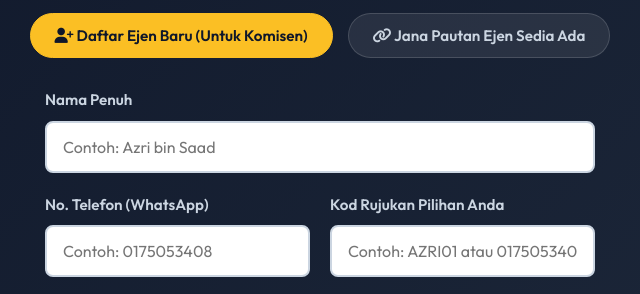
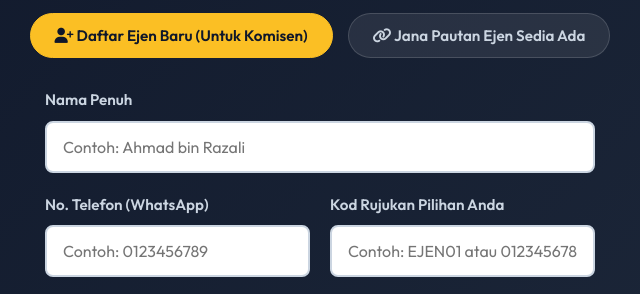
Before and after one commit to azrisaadproperties/pinjamankoperasi2u, a plain HTML site: page index.html in a window 1280 px wide. Shown: the part 3540-3834 px from the top of the page, 320-960 px from the left. Drawn offline with nearby package versions, Linux system fonts and the light colour scheme; no server answers.

Commit message:
Remove all personal name placeholders and replace with generic placeholders

```diff
--- a/index.html
+++ b/index.html
@@ -902,16 +902,16 @@
                     <form id="affiliate-reg-form">
                         <div class="form-group">
                             <label style="color: #cbd5e1;">Nama Penuh</label>
-                            <input type="text" id="aff-nama" required placeholder="Contoh: Azri bin Saad">
+                            <input type="text" id="aff-nama" required placeholder="Contoh: Ahmad bin Razali">
                         </div>
                         <div class="form-row">
                             <div class="form-group">
                                 <label style="color: #cbd5e1;">No. Telefon (WhatsApp)</label>
-                                <input type="tel" id="aff-telefon" required placeholder="Contoh: 0175053408">
+                                <input type="tel" id="aff-telefon" required placeholder="Contoh: 0123456789">
                             </div>
                             <div class="form-group">
                                 <label style="color: #cbd5e1;">Kod Rujukan Pilihan Anda</label>
-                                <input type="text" id="aff-kod" required placeholder="Contoh: AZRI01 atau 0175053408">
+                                <input type="text" id="aff-kod" required placeholder="Contoh: EJEN01 atau 0123456789">
                             </div>
                         </div>
                         <div class="form-row">
@@ -947,7 +947,7 @@
                     <div class="form-group">
                         <label for="agent-code-input" style="color: #cbd5e1;">Masukkan Kod / Nama / No. Tel Ejen Sedia Ada</label>
                         <div class="ref-input-group">
-                            <input type="text" id="agent-code-input" placeholder="Contoh: AZRI01 atau 0175053408">
+                            <input type="text" id="agent-code-input" placeholder="Contoh: EJEN01 atau 0123456789">
                             <button type="button" class="btn btn-primary" onclick="generateRefLink()">
                                 <i class="fas fa-link"></i> Jana Pautan
                             </button>
```
